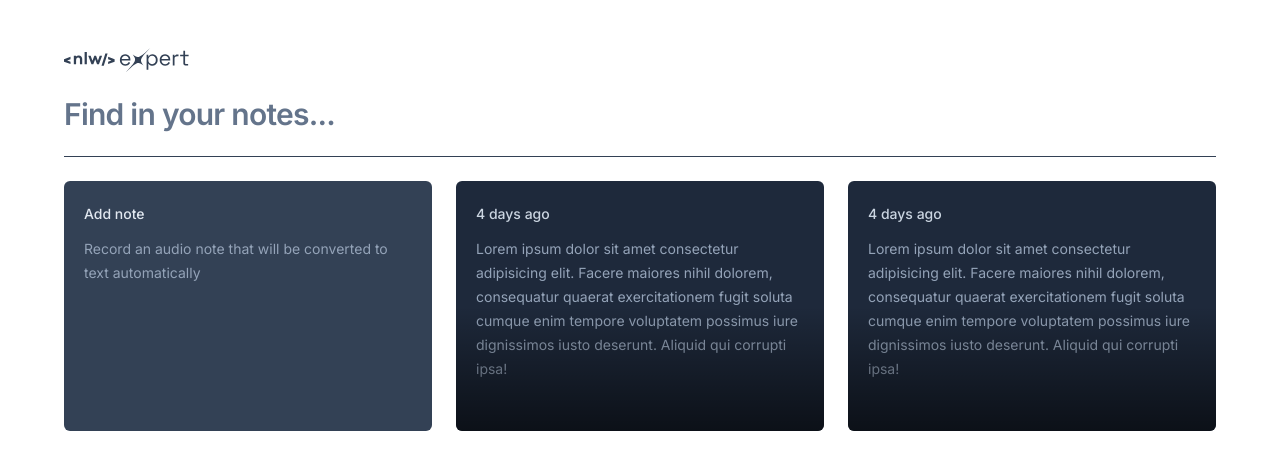
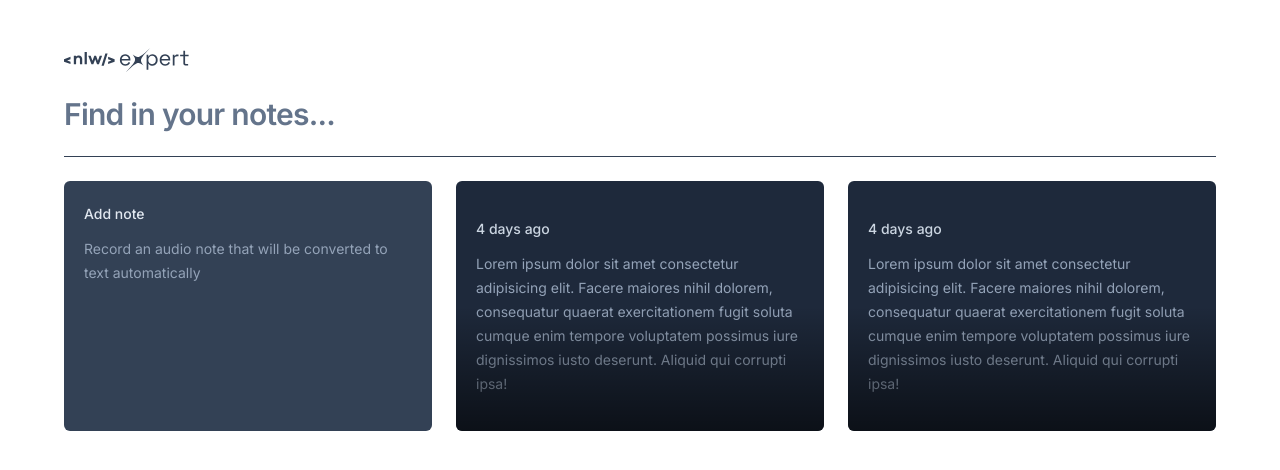
Before and after one commit to filipebteixeira98/expert-notes-web, a React (Vite) app: page / in a window 1280 px wide. Shown: the top 470 px of the page. Built offline with nearby package versions, Linux system fonts and the light colour scheme.

Commit message:
chore(notecard): add hover and focus-visible styles

```diff
--- a/src/components/note-card.tsx
+++ b/src/components/note-card.tsx
@@ -1,6 +1,6 @@
 export function NoteCard() {
   return (
-    <div className="rounded-md bg-slate-800 p-5 space-y-3 overflow-hidden relative ">
+    <button className="rounded-md text-left bg-slate-800 p-5 space-y-3 overflow-hidden relative outline-none hover:ring-2 hover:ring-slate-600 focus-visible:ring-2 focus-visible:ring-lime-400">
       <span className="text-sm font-medium text-slate-300">4 days ago</span>
       <p className="text-sm leading-6 text-slate-400">
         Lorem ipsum dolor sit amet consectetur adipisicing elit. Facere maiores
@@ -9,6 +9,6 @@
         Aliquid qui corrupti ipsa!
       </p>
       <div className="absolute bottom-0 left-0 right-0 h-1/2 bg-gradient-to-t from-black/60 to-black/0 pointer-events-none" />
-    </div>
+    </button>
   )
 }
```
